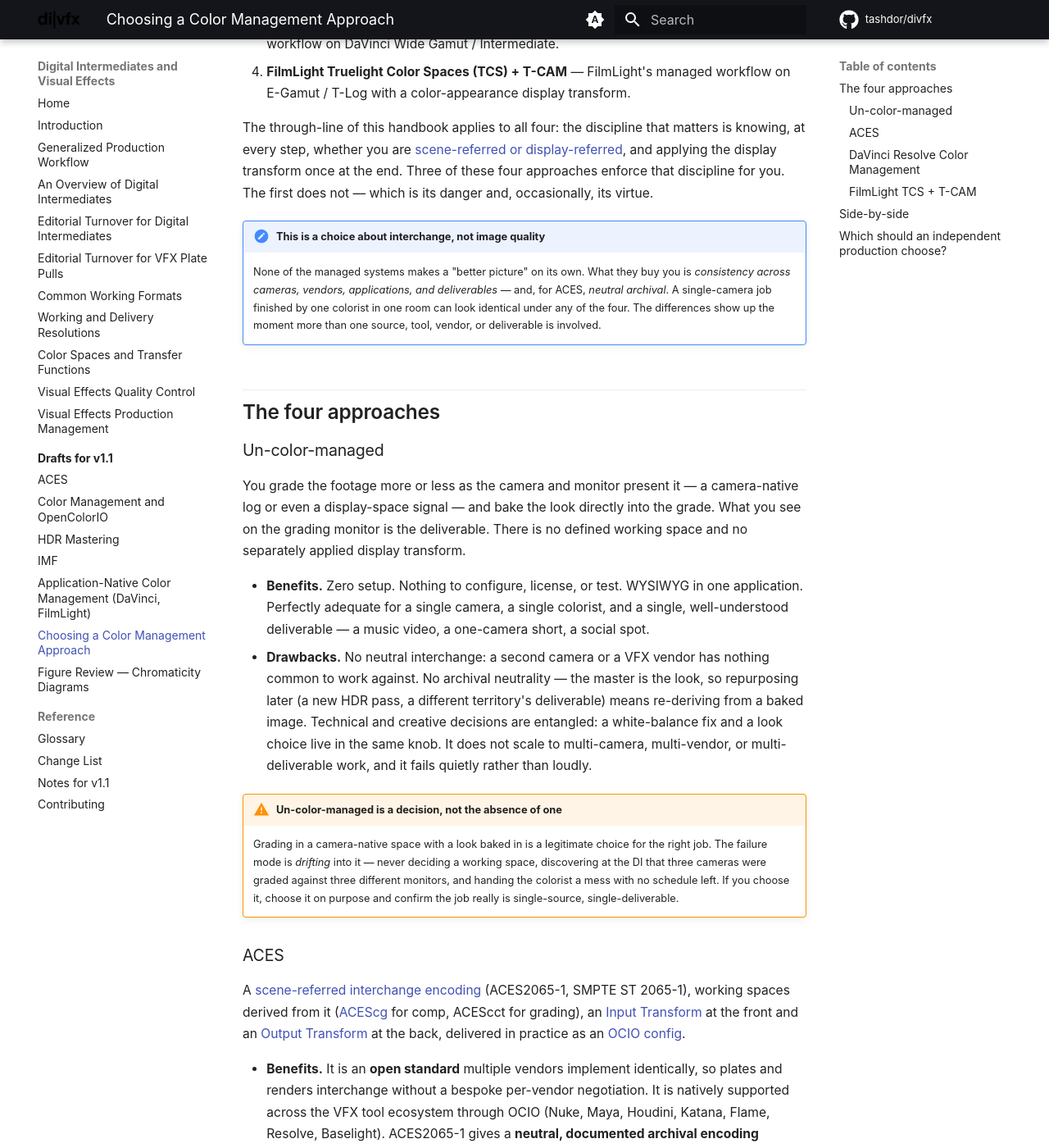
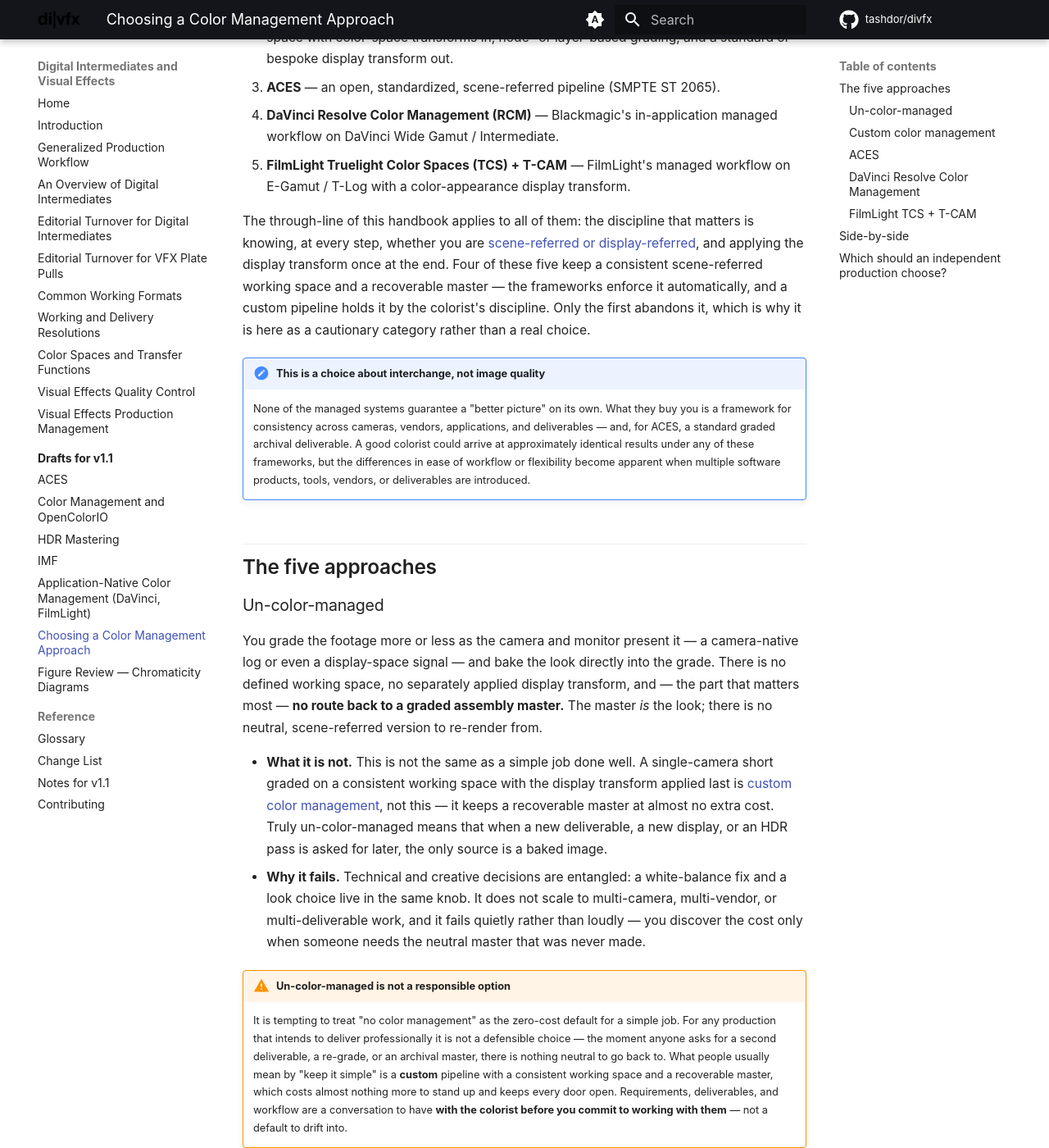
Before and after one commit to tashdor/divfx, an MkDocs documentation site: the page built from docs/drafts/color-management-comparison.md, in a window 1280 px wide and 1400 px high, scrolled down 473 px. Shown: the whole window at 82% size. Built offline with MkDocs 1.6.1 and Material for MkDocs 9.7.7, drawn with Linux system fonts in a browser that asks for light colours; comment, search, counter and statistics services are not loaded; the version menu is left out; some of the changed text lies outside the part shown.

Commit message:
Comparison chapter: add custom color management as 5th approach; reframe unmanaged
- Add "Custom color management" as a distinct fifth approach: a hand-built
  pipeline on a consistent scene-referred working space with node/layer
  grading and a standard or bespoke DRT (e.g. Filmbox), keeping a
  recoverable graded assembly master
- Reframe "un-color-managed": truly unmanaged (baked look, no route back to
  a neutral master) is not a responsible option; what "keep it simple"
  usually means is a custom pipeline. Requirements/deliverables/workflow
  belong in a conversation with the colorist before committing
- Rework the side-by-side table (new Custom column + discipline/route-back
  rows) and the decision guidance around ruling unmanaged out first
- Reword the interchange-vs-quality callout to the author's phrasing
- Short-name pass: standalone "DaVinci" (the software) -> "Resolve";
  keep product compounds (DaVinci Wide Gamut, DaVinci Resolve, etc.)

Co-Authored-By: Claude Opus 4.8 <noreply@anthropic.com>

```diff
--- a/docs/drafts/color-management-comparison.md
+++ b/docs/drafts/color-management-comparison.md
@@ -9,54 +9,87 @@ tags:
     This chapter is new material, not part of v1.0.1. See [Drafts for v1.1](index.md).
 
 The [ACES](aces.md), [OpenColorIO](color-management.md), and
-[application-native color management](application-native-color-management.md) chapters each describe one way to run color.
-This chapter puts four approaches side by side so an independent production can pick deliberately
-rather than by default. The four are:
+[application-native color management](application-native-color-management.md) chapters each describe
+one way to run color. This chapter puts five approaches side by side so an independent production can
+pick deliberately rather than by default. The five are:
 
-1. **Un-color-managed** — grade directly in a camera-native or display space, look baked in.
-2. **ACES** — an open, standardized, scene-referred pipeline (SMPTE ST 2065).
-3. **DaVinci Resolve Color Management (RCM)** — Blackmagic's in-application managed workflow on
+1. **Un-color-managed** — the look baked into the grade, no working space, no route back to a neutral
+   master. Listed here to be ruled out, not chosen.
+2. **Custom color management** — a hand-built pipeline: a consistent scene-referred working space with
+   color-space transforms in, node- or layer-based grading, and a standard or bespoke display
+   transform out.
+3. **ACES** — an open, standardized, scene-referred pipeline (SMPTE ST 2065).
+4. **DaVinci Resolve Color Management (RCM)** — Blackmagic's in-application managed workflow on
    DaVinci Wide Gamut / Intermediate.
-4. **FilmLight Truelight Color Spaces (TCS) + T-CAM** — FilmLight's managed workflow on
+5. **FilmLight Truelight Color Spaces (TCS) + T-CAM** — FilmLight's managed workflow on
    E-Gamut / T-Log with a color-appearance display transform.
 
-The through-line of this handbook applies to all four: the discipline that matters is knowing, at
+The through-line of this handbook applies to all of them: the discipline that matters is knowing, at
 every step, whether you are [scene-referred or display-referred](../digital-intermediates.md), and
-applying the display transform once at the end. Three of these four approaches enforce that
-discipline for you. The first does not — which is its danger and, occasionally, its virtue.
+applying the display transform once at the end. Four of these five keep a consistent scene-referred
+working space and a recoverable master — the frameworks enforce it automatically, and a custom
+pipeline holds it by the colorist's discipline. Only the first abandons it, which is why it is here
+as a cautionary category rather than a real choice.
 
 !!! note "This is a choice about interchange, not image quality"
-    None of the managed systems makes a "better picture" on its own. What they buy you is
-    *consistency across cameras, vendors, applications, and deliverables* — and, for ACES,
-    *neutral archival*. A single-camera job finished by one colorist in one room can look
-    identical under any of the four. The differences show up the moment more than one source,
-    tool, vendor, or deliverable is involved.
+    None of the managed systems guarantee a "better picture" on its own. What they buy you is a
+    framework for consistency across cameras, vendors, applications, and deliverables — and, for
+    ACES, a standard graded archival deliverable. A good colorist could arrive at approximately
+    identical results under any of these frameworks, but the differences in ease of workflow or
+    flexibility become apparent when multiple software products, tools, vendors, or deliverables
+    are introduced.
 
-## The four approaches
+## The five approaches
 
 ### Un-color-managed
 
 You grade the footage more or less as the camera and monitor present it — a camera-native log or
-even a display-space signal — and bake the look directly into the grade. What you see on the
-grading monitor is the deliverable. There is no defined working space and no separately applied
-display transform.
+even a display-space signal — and bake the look directly into the grade. There is no defined working
+space, no separately applied display transform, and — the part that matters most — **no route back to
+a graded assembly master.** The master *is* the look; there is no neutral, scene-referred version to
+re-render from.
 
-- **Benefits.** Zero setup. Nothing to configure, license, or test. WYSIWYG in one application.
-  Perfectly adequate for a single camera, a single colorist, and a single, well-understood
-  deliverable — a music video, a one-camera short, a social spot.
-- **Drawbacks.** No neutral interchange: a second camera or a VFX vendor has nothing common to work
-  against. No archival neutrality — the master is the look, so repurposing later (a new HDR pass, a
-  different territory's deliverable) means re-deriving from a baked image. Technical and creative
-  decisions are entangled: a white-balance fix and a look choice live in the same knob. It does not
-  scale to multi-camera, multi-vendor, or multi-deliverable work, and it fails quietly rather than
-  loudly.
+- **What it is not.** This is not the same as a simple job done well. A single-camera short graded on
+  a consistent working space with the display transform applied last is
+  [custom color management](#custom-color-management), not this — it keeps a recoverable master at
+  almost no extra cost. Truly un-color-managed means that when a new deliverable, a new display, or an
+  HDR pass is asked for later, the only source is a baked image.
+- **Why it fails.** Technical and creative decisions are entangled: a white-balance fix and a look
+  choice live in the same knob. It does not scale to multi-camera, multi-vendor, or multi-deliverable
+  work, and it fails quietly rather than loudly — you discover the cost only when someone needs the
+  neutral master that was never made.
 
-!!! warning "Un-color-managed is a decision, not the absence of one"
-    Grading in a camera-native space with a look baked in is a legitimate choice for the right job.
-    The failure mode is *drifting* into it — never deciding a working space, discovering at the DI
-    that three cameras were graded against three different monitors, and handing the colorist a mess
-    with no schedule left. If you choose it, choose it on purpose and confirm the job really is
-    single-source, single-deliverable.
+!!! warning "Un-color-managed is not a responsible option"
+    It is tempting to treat "no color management" as the zero-cost default for a simple job. For any
+    production that intends to deliver professionally it is not a defensible choice — the moment
+    anyone asks for a second deliverable, a re-grade, or an archival master, there is nothing neutral
+    to go back to. What people usually mean by "keep it simple" is a **custom** pipeline with a
+    consistent working space and a recoverable master, which costs almost nothing more to stand up and
+    keeps every door open. Requirements, deliverables, and workflow are a conversation to have **with
+    the colorist before you commit to working with them** — not a default to drift into.
+
+### Custom color management
+
+A hand-built managed pipeline. The colorist assigns each source into a **common — or at least
+semi-consistent — scene-referred working space** with color-space transforms, grades with node- or
+layer-based tools, and renders through a display transform of their choosing: a **standard** DRT (an
+ACES Output Transform, a print emulation such as Video Village's
+[Filmbox](https://videovillage.com/filmbox/)) or a **bespoke** one. No vendor framework is doing this
+automatically; the colorist assembles and maintains the chain by hand with CSTs, LUTs, and DCTLs — the
+[manual pipeline](application-native-color-management.md) the application-native chapter describes.
+
+- **Benefits.** Total control. Working space, tone mapping, and look are separable and deliberate —
+  the same discipline a framework enforces, tuned by hand. Because the grade sits on a consistent
+  scene-referred working space with the display transform applied last, there is still a **route back
+  to a graded assembly master**: you can re-render to a new deliverable or display without
+  re-deriving from a baked image. A skilled colorist can match or beat a framework's rendering for a
+  specific show, and can build a house look a fixed framework DRT would fight.
+- **Drawbacks.** It is only as disciplined as the person who built it — nothing enforces consistency,
+  so it demands real color-science resources to design, document, and test. It is not a standard:
+  another facility or VFX vendor cannot adopt it without the colorist's transforms and written
+  guidance (the same cost as pushing a vendor framework across vendors). Undocumented, it is as
+  fragile as unmanaged; documented and future-proofed, it is a legitimate managed pipeline and an
+  archivable one.
 
 ### ACES
 
@@ -71,7 +104,7 @@ the back, delivered in practice as an [OCIO config](color-management.md#how-aces
   ACES2065-1 gives a **neutral, documented archival encoding** independent of any display or look.
   It is free and vendor-independent.
 - **Drawbacks.** It is not free of *effort*: setup, testing, and vendor discipline cost real time,
-  and adopting ACES badly is worse than a well-run camera-native pipeline. The standard Output
+  and adopting ACES badly is worse than a well-run custom pipeline. The standard Output
   Transform is a strong opinion; a look that fights it means working against the system. There is a
   learning curve, and version discipline matters (do not
   [switch versions mid-show](aces.md#aces-20)). With a single camera and a single deliverable, much
@@ -112,18 +145,19 @@ Baselight and Daylight.
 
 ## Side-by-side
 
-| | Un-color-managed | ACES | DaVinci RCM | FilmLight TCS |
-| --- | --- | --- | --- | --- |
-| **Working space** | None (camera-native / display) | ACEScg / ACEScct | DaVinci Wide Gamut + Intermediate | E-Gamut + T-Log |
-| **Display transform** | Baked into grade | ACES Output Transform | DaVinci DRT (internal) | T-CAM v2 (CAM-based) |
-| **Open standard?** | n/a | **Yes** — SMPTE ST 2065 | No — single vendor | No — single vendor |
-| **Published?** | n/a | Fully (paywalled SMPTE + open CTL) | Encoding yes (white paper); rendering no | Color-space/DRT files + OCIO config; not a spec |
-| **Cross-app native support** | n/a | **Broad** via OCIO | In-application (Resolve) | Via published files / OCIO config / Flame policy |
-| **Neutral archival encoding** | No | **Yes** (ACES2065-1) | No | No |
-| **In-app setup (single facility)** | None | A little config | Low (if in Resolve) | Low–moderate (if in Baselight) |
-| **Multi-camera normalization** | Poor | Strong | Strong | Strong — *equal labor to ACES* |
-| **Multi-vendor VFX (total effort)** | Fails | **Low — vendors already speak it** | High — colorist authors LUTs or transforms + guidance per vendor | High — same, despite portable files |
-| **Interoperates with ACES** | — | is ACES | Yes (Resolve has ACES modes) | Yes (v7 ACES 2.0) |
+| | Un-color-managed | Custom | ACES | Resolve RCM | FilmLight TCS |
+| --- | --- | --- | --- | --- | --- |
+| **Working space** | None (camera-native / display) | Consistent scene-referred (colorist's choice) | ACEScg / ACEScct | DaVinci Wide Gamut + Intermediate | E-Gamut + T-Log |
+| **Display transform** | Baked into grade | Chosen — standard or bespoke DRT | ACES Output Transform | Resolve DRT (internal) | T-CAM v2 (CAM-based) |
+| **Enforces the discipline** | No | By the colorist | **Automatically** | **Automatically** | **Automatically** |
+| **Route back to a neutral master** | **No** | Yes — if documented | **Yes** (ACES2065-1) | Yes (working-space master) | Yes (working-space master) |
+| **Open standard?** | n/a | No — hand-built | **Yes** — SMPTE ST 2065 | No — single vendor | No — single vendor |
+| **Published?** | n/a | As the colorist documents it | Fully (paywalled SMPTE + open CTL) | Encoding yes (white paper); rendering no | Color-space/DRT files + OCIO config; not a spec |
+| **Cross-app native support** | n/a | Only via the colorist's exported transforms | **Broad** via OCIO | In-application (Resolve) | Via published files / OCIO config / Flame policy |
+| **In-app setup (single facility)** | None | Moderate–high (build and test) | A little config | Low (if in Resolve) | Low–moderate (if in Baselight) |
+| **Multi-camera normalization** | Poor | Strong (manual CSTs) | Strong | Strong | Strong — *equal labor to ACES* |
+| **Multi-vendor VFX (total effort)** | Fails | High — colorist supplies transforms + guidance | **Low — vendors already speak it** | High — colorist authors LUTs or transforms + guidance per vendor | High — same, despite portable files |
+| **Interoperates with ACES** | — | Yes, if built on ACES | is ACES | Yes (Resolve has ACES modes) | Yes (v7 ACES 2.0) |
 
 Sources: the [ACES](aces.md) and [application-native color management](application-native-color-management.md) chapters and
 their citations. The reference library corroborates the RCM workflow and DWG (design intent via the
@@ -135,22 +169,30 @@ philosophy via Kirk's FilmLight book. Only the FilmLight E-Gamut/T-Log/T-CAM-v2
 ## Which should an independent production choose?
 
 The decision reuses the same framing as the
-[ACES chapter](aces.md#should-an-independent-production-use-aces), widened to four options.
+[ACES chapter](aces.md#should-an-independent-production-use-aces), widened to the options above. The
+first move is to rule one out.
 
-**Reach for a managed pipeline** when:
+**Rule out truly un-color-managed.** For a production that will deliver professionally, a baked,
+unrecoverable master is not a real option. The floor is a **custom** pipeline: a consistent
+scene-referred working space, the display transform applied last, and a documented master you can
+re-render from. That floor costs almost nothing over "just grading," and it is the difference between
+a show you can repurpose and one you cannot.
+
+**Reach for a framework (ACES / RCM / TCS)** when:
 
 - You have **multiple camera systems and/or multiple VFX vendors**. Interchange is the whole game,
-  and only a managed pipeline gives everyone a common target. Between the three managed options,
-  **ACES** wins as soon as the work must cross *applications and vendors* — that is precisely what an
-  open, OCIO-delivered standard is for.
-- You **lack the color-science resources to build and vet a bespoke workflow**. A documented,
-  standardized pipeline you can adopt is safer than a homemade one you cannot fully test.
+  and only a managed pipeline gives everyone a common target. Among the frameworks, **ACES** wins as
+  soon as the work must cross *applications and vendors* — that is precisely what an open,
+  OCIO-delivered standard is for.
+- You **lack the color-science resources to build and vet a bespoke workflow.** A documented,
+  standardized pipeline you can adopt is safer than a homemade one you cannot fully test — a framework
+  gives you the discipline of a custom pipeline without having to author it.
 
-**Between the managed options:**
+**Between the frameworks:**
 
 - Choose **ACES** for the widest, most vendor-neutral interchange and for a **neutral archival
   master** — the [Graded Archival Master](../production-workflow.md#graded-archival-master) case.
-- Choose **DaVinci RCM** when the finish effectively lives in Resolve, the show is single-facility,
+- Choose **Resolve RCM** when the finish effectively lives in Resolve, the show is single-facility,
   and VFX come back as scene-referred EXRs on an agreed working space. It is the cheapest managed
   workflow to stand up and DWG is a solid working space. You can still switch Resolve into ACES if
   interchange needs grow.
@@ -158,26 +200,29 @@ The decision reuses the same framing as the
   rendering; its published files and OCIO config make it more portable than Resolve's DRT, and it
   interoperates with ACES.
 
-**Simpler (un-color-managed) may be fine** when:
+**A custom (hand-built) pipeline earns its place** when:
 
-- You have a **single camera acquisition format** — much of what a managed pipeline buys you is
-  interchange across disparate sources.
-- You have a **strong creative reason to bake a look** and grade WYSIWYG, and no downstream vendor
-  needs a neutral image.
-- You have a **fixed, well-understood single deliverable** and the preparation to hit it. If nothing
-  about the job needs neutral interchange or archival, the setup cost of a managed pipeline may not
-  pay for itself.
+- You have the **color-science resources** to design, document, and test it, and a specific reason to
+  control the DRT or look by hand — a house print emulation like Filmbox, a bespoke show LUT — that a
+  framework's fixed rendering would fight.
+- The job is small enough that a full framework is overkill but you still want a consistent working
+  space and a recoverable master: the responsible version of "keep it simple."
+- Bear in mind it costs the same as a vendor framework to push across VFX vendors — the colorist has
+  to supply the transforms and written guidance, just as with RCM or TCS.
 
 !!! tip "The tie-breaker is usually interchange and archival, not the grade"
-    All four can produce the same-looking picture on a simple job. Ask instead: *How many sources,
-    tools, vendors, and deliverables will touch this, and will anyone need a neutral master later?*
-    The more of those that are plural or uncertain, the further up the list (toward ACES) you should
-    go. The fewer and more fixed they are, the more a simpler workflow is defensible.
+    Any of the managed approaches can produce the same-looking picture on a simple job. Ask instead:
+    *How many sources, tools, vendors, and deliverables will touch this, and will anyone need a
+    neutral master later?* The more of those that are plural or uncertain, the further toward a
+    **framework** (and toward ACES) you should go. The fewer and more fixed they are, the more a
+    lean **custom** pipeline is defensible — but a consistent working space and a recoverable master
+    are non-negotiable either way.
 
 Whatever you choose, the decision belongs in **pre-production**, written into the
-[three format specifications](../turnover-vfx.md#format-specification), and proven with a
+[three format specifications](../turnover-vfx.md#format-specification), agreed **with the colorist**
+before the show commits to them, and proven with a
 [confidence package](../production-workflow.md#visual-effects-production_1) before shot work begins.
 A color pipeline nobody round-tripped is not a color pipeline — see the
 [checks in the OCIO chapter](color-management.md#checking-that-it-works). The most expensive mistake
-is not picking the "wrong" one of these four; it is not picking at all, and discovering at the DI
-that the show never had a working space.
+is not picking the "wrong" one of these; it is not picking at all, and discovering at the DI that the
+show never had a working space — or a master anyone can re-render from.
```
Also changed, not shown: other parts of docs/drafts/color-management-comparison.md (+1 -1 lines), docs/drafts/application-native-color-management.md (+4 -4 lines), docs/drafts/index.md (+2 -2 lines).
